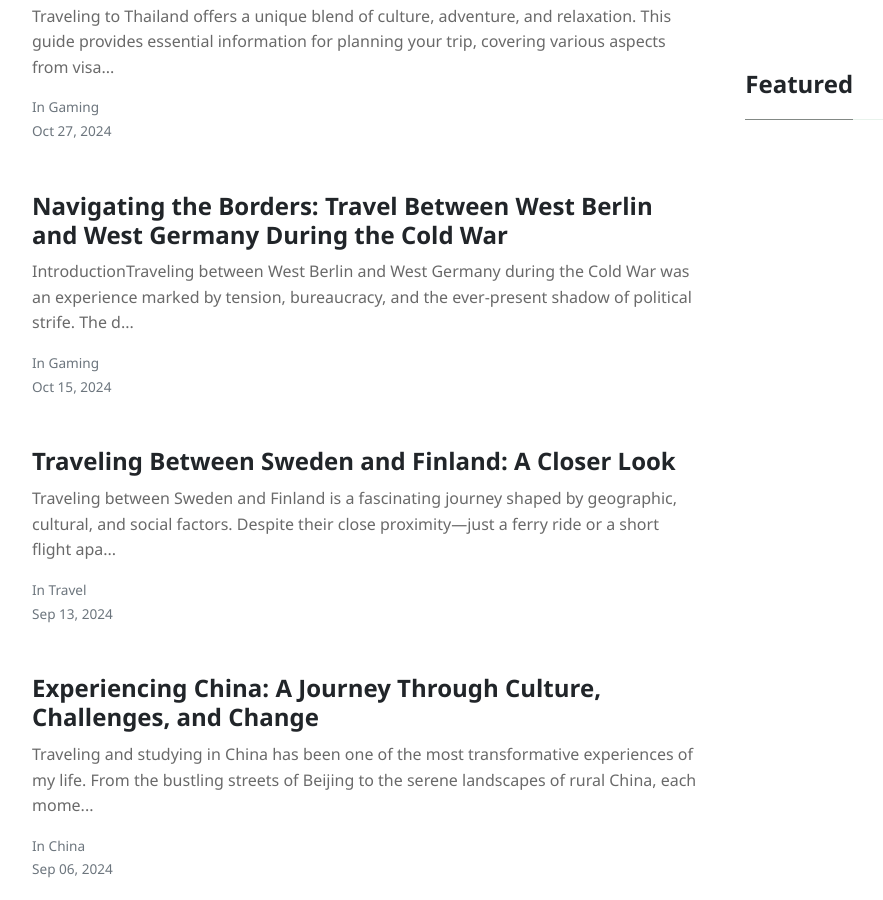
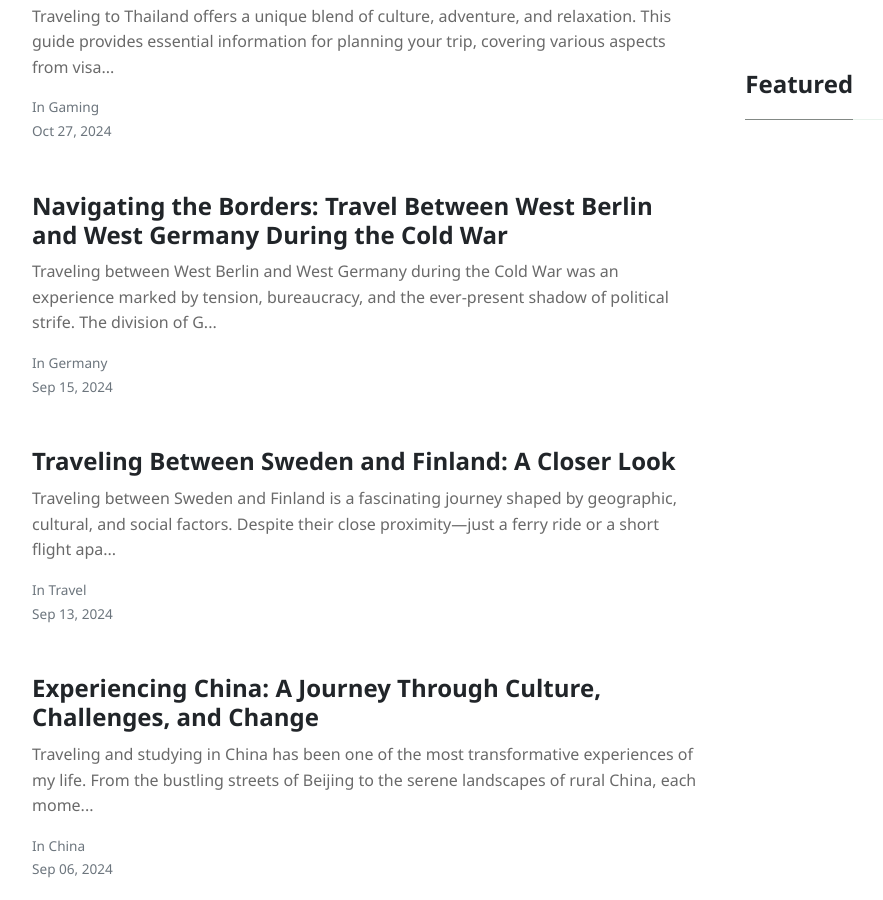
Before and after one commit to NormanStreet/NormanStreet.github.io, a Jekyll site: the page built from index.html, in a window 1280 px wide and 900 px high, scrolled down 2168 px. Shown: the whole window, without its empty margins (88-971 px from the left). Built offline with Jekyll 4.4.1, drawn with Linux system fonts in a browser that asks for light colours; nearby versions of some CDN libraries; the list of posts is cut into pages by our own code.

Commit message:
Update and rename 2024-10-15-Navigating-the-Borders--Travel-Between-West-Berlin-and-West-Germany-During-the-Cold-War.markdown to 2024-09-15-Navigating-the-Borders--Travel-Between-West-Berlin-and-West-Germany-During-the-Cold-War.markdown

```diff
--- a/_posts/2024-10-15-Navigating-the-Borders--Travel-Between-West-Berlin-and-West-Germany-During-the-Cold-War.markdown
+++ b/_posts/2024-09-15-Navigating-the-Borders--Travel-Between-West-Berlin-and-West-Germany-During-the-Cold-War.markdown
@@ -1,12 +1,11 @@
 ---
 layout: post
 title: "Navigating the Borders: Travel Between West Berlin and West Germany During the Cold War"
-date:   2024-10-15 00:25:41 +0000
-categories: Gaming
+date:   2024-09-15 00:25:41 +0000
+categories: Germany
 excerpt_image: https://www.worldatlas.com/r/w768/upload/29/00/40/berlin-wall.png
 ---
 
-### Introduction
 Traveling between West Berlin and West Germany during the Cold War was an experience marked by tension, bureaucracy, and the ever-present shadow of political strife. The division of Germany after World War II created a complex landscape where travel was not merely a matter of movement but a reflection of the ideological rift that characterized the era. As the Berlin Wall rose in 1961, the physical and psychological barriers solidified, complicating the journeys of many West Berliners who sought to navigate the borders into West Germany. This blog post explores the intricacies of these travel routes, the historical context of East Germany, and the personal experiences that highlight the resilience of those who traversed these borders.
 
 ![](https://www.worldatlas.com/r/w768/upload/29/00/40/berlin-wall.png)
```
